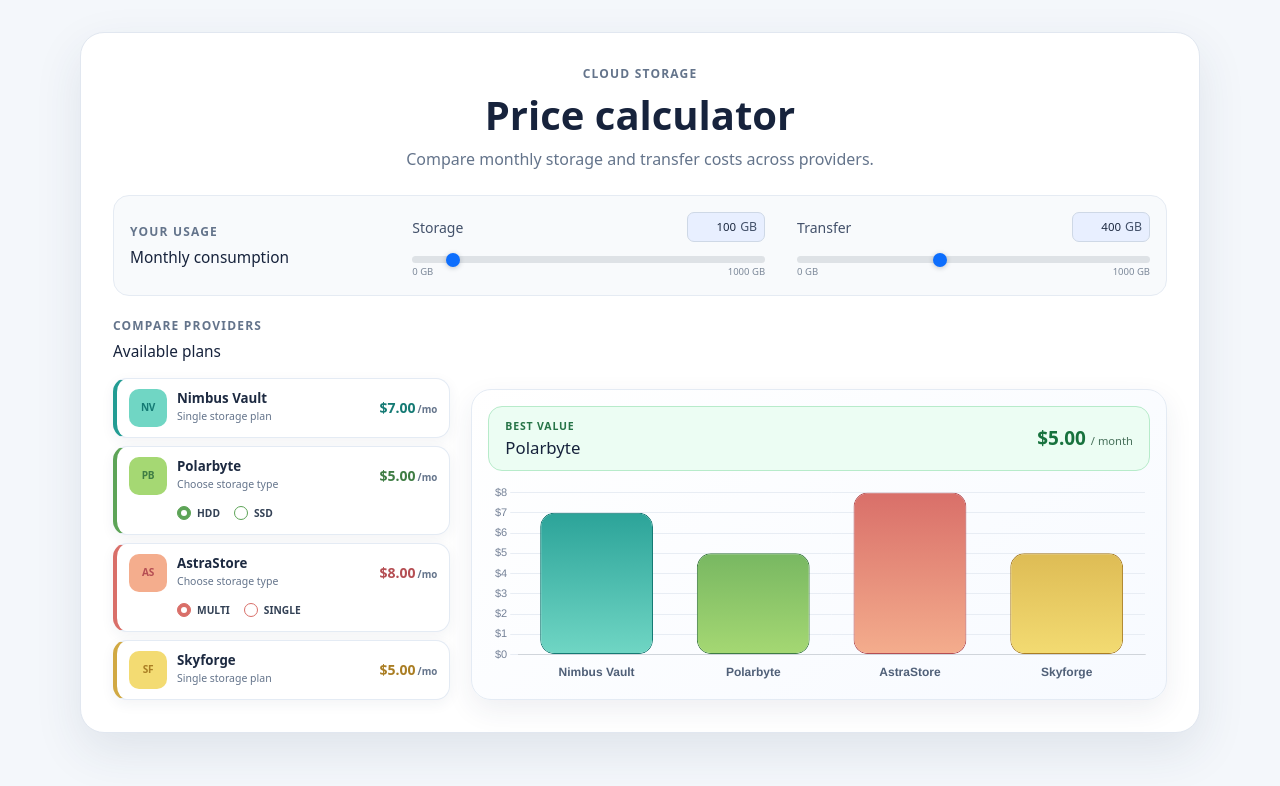
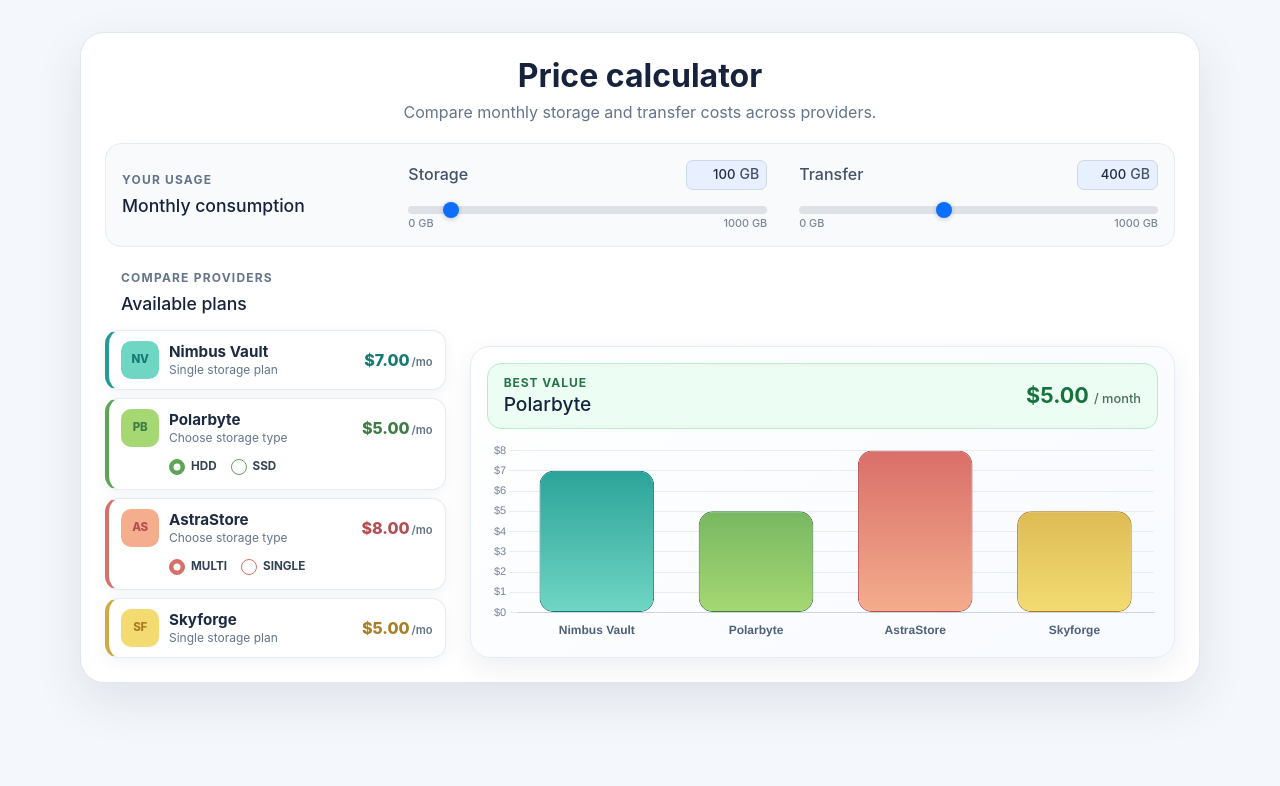
Before and after one commit to olena-shalyhina/price_calculator, a React (Create React App) app: page / in a window 1280 px wide. Shown: the top 786 px of the page. Built offline with nearby package versions, Linux system fonts and the light colour scheme.

Commit message:
Fix styles

```diff
--- a/src/App.css
+++ b/src/App.css
@@ -33,15 +33,15 @@
   text-transform: uppercase;
 }
 
-h1,
+.calculator_card h1,
 h2,
 p {
   margin-top: 0;
 }
 
-h1 {
+.calculator_card h1 {
   color: #17233c;
-  font-size: 40px;
+  font-size: 32px;
   line-height: 1.2;
   font-weight: 700;
   margin-bottom: 8px;
@@ -60,11 +60,11 @@ h1 {
   }
 
   .calculator_card {
-    padding: 32px;
+    padding: 24px;
   }
 
   .calculator_header {
-    margin-bottom: 24px;
+    margin-bottom: 20px;
   }
 
   .calculator_card .container.mt-5 {
@@ -77,7 +77,7 @@ h1 {
     margin-bottom: 20px;
   }
 
-  h1 {
+  .calculator_card h1 {
     font-size: 32px;
   }
 
@@ -100,7 +100,7 @@ h1 {
     padding: 24px 16px;
   }
 
-  h1 {
+  .calculator_card h1 {
     font-size: 28px;
   }
 
--- a/src/App.js
+++ b/src/App.js
@@ -9,7 +9,7 @@ function App() {
       <main className='main_container'>
         <section className='calculator_card' aria-labelledby='page-title'>
           <header className='calculator_header'>
-            <p className='eyebrow'>Cloud storage</p>
+            {/* <p className='eyebrow'>Cloud storage</p> */}
             <h1 id='page-title'>Price calculator</h1>
             <p className='calculator_description'>
               Compare monthly storage and transfer costs across providers.
--- a/src/components/ProvidersListComponent.jsx
+++ b/src/components/ProvidersListComponent.jsx
@@ -7,7 +7,7 @@ import '../styles/ProvidersListComponent.css';
 const ProvidersListComponent = ({ providers }) => {
   const dispatch = useDispatch();
   const selectedOptionsFromStore = useSelector(
-    (state) => state.options.selectedOptions
+    (state) => state.options.selectedOptions,
   );
   const storageValue = useSelector((state) => state.range.storageValue);
   const transferValue = useSelector((state) => state.range.transferValue);
@@ -19,14 +19,14 @@ const ProvidersListComponent = ({ providers }) => {
         ...options,
         [provider.name]: Object.keys(provider.priceStorage)[0],
       }),
-      {}
+      {},
     );
   const selectedOptions = { ...defaultOptions, ...selectedOptionsFromStore };
   const providerCosts = calculateTotalCost(
     providers,
     storageValue,
     transferValue,
-    selectedOptions
+    selectedOptions,
   );
 
   const handleOnChange = (event) => {
@@ -34,24 +34,26 @@ const ProvidersListComponent = ({ providers }) => {
       setSelectedOptions({
         ...selectedOptions,
         [event.target.name]: event.target.value,
-      })
+      }),
     );
   };
 
   return (
-    <section className="providers_section" aria-labelledby="providers-title">
-      <div className="providers_heading">
-        <p className="eyebrow">Compare providers</p>
-        <h2 id="providers-title">Available plans</h2>
+    <section className='providers_section' aria-labelledby='providers-title'>
+      <div className='providers_heading'>
+        <p className='eyebrow px-3'>Compare providers</p>
+        <h2 id='providers-title' className='px-3'>
+          Available plans
+        </h2>
       </div>
-      <div className="providers_list">
+      <div className='providers_list'>
         {providers.map((provider, index) => {
           const hasOptions = typeof provider.priceStorage === 'object';
           const activeOption = selectedOptions[provider.name];
 
           return (
             <article
-              className="provider_card"
+              className='provider_card'
               key={provider.id}
               style={{
                 '--provider-light': provider.palette[0],
@@ -59,24 +61,27 @@ const ProvidersListComponent = ({ providers }) => {
                 '--provider-dark': provider.palette[2],
               }}
             >
-              <div className="provider_card_top">
-                <span className="provider_logo" aria-hidden="true">
+              <div className='provider_card_top'>
+                <span className='provider_logo' aria-hidden='true'>
                   {provider.mark}
                 </span>
-                <div className="provider_identity">
+                <div className='provider_identity'>
                   <h3>{provider.name}</h3>
-                  <p>{hasOptions ? 'Choose storage type' : 'Single storage plan'}</p>
+                  <p>
+                    {hasOptions ? 'Choose storage type' : 'Single storage plan'}
+                  </p>
                 </div>
                 <output
-                  className="provider_price"
+                  className='provider_price'
                   aria-label={`${provider.name} monthly cost`}
                 >
-                  ${providerCosts[index].toFixed(2)}<span>/mo</span>
+                  ${providerCosts[index].toFixed(2)}
+                  <span>/mo</span>
                 </output>
               </div>
               {hasOptions && (
                 <Form
-                  className="provider_options"
+                  className='provider_options'
                   aria-label={`${provider.name} storage type`}
                 >
                   {Object.keys(provider.priceStorage).map((option) => (
@@ -86,7 +91,7 @@ const ProvidersListComponent = ({ providers }) => {
                       key={option}
                       label={option.toUpperCase()}
                       name={provider.name}
-                      type="radio"
+                      type='radio'
                       value={option}
                       onChange={handleOnChange}
                     />
--- a/src/index.css
+++ b/src/index.css
@@ -3,7 +3,7 @@
 }
 
 html {
-  font-size: 14px;
+  font-size: 16px;
 }
 
 body {
@@ -13,9 +13,5 @@ body {
     'Cantarell', 'Fira Sans', 'Droid Sans', 'Helvetica Neue', sans-serif;
   -webkit-font-smoothing: antialiased;
   -moz-osx-font-smoothing: grayscale;
+  line-height: 1.2;
 }
-
-code {
-  font-family:
-    source-code-pro, Menlo, Monaco, Consolas, 'Courier New', monospace;
-}
--- a/src/index.js
+++ b/src/index.js
@@ -1,9 +1,9 @@
 import React from 'react';
 import ReactDOM from 'react-dom/client';
-import './index.css';
 import App from './App';
 import { store } from './store/store';
 import { Provider } from 'react-redux';
+import './index.css';
 
 const root = ReactDOM.createRoot(document.getElementById('root'));
 root.render(
```
